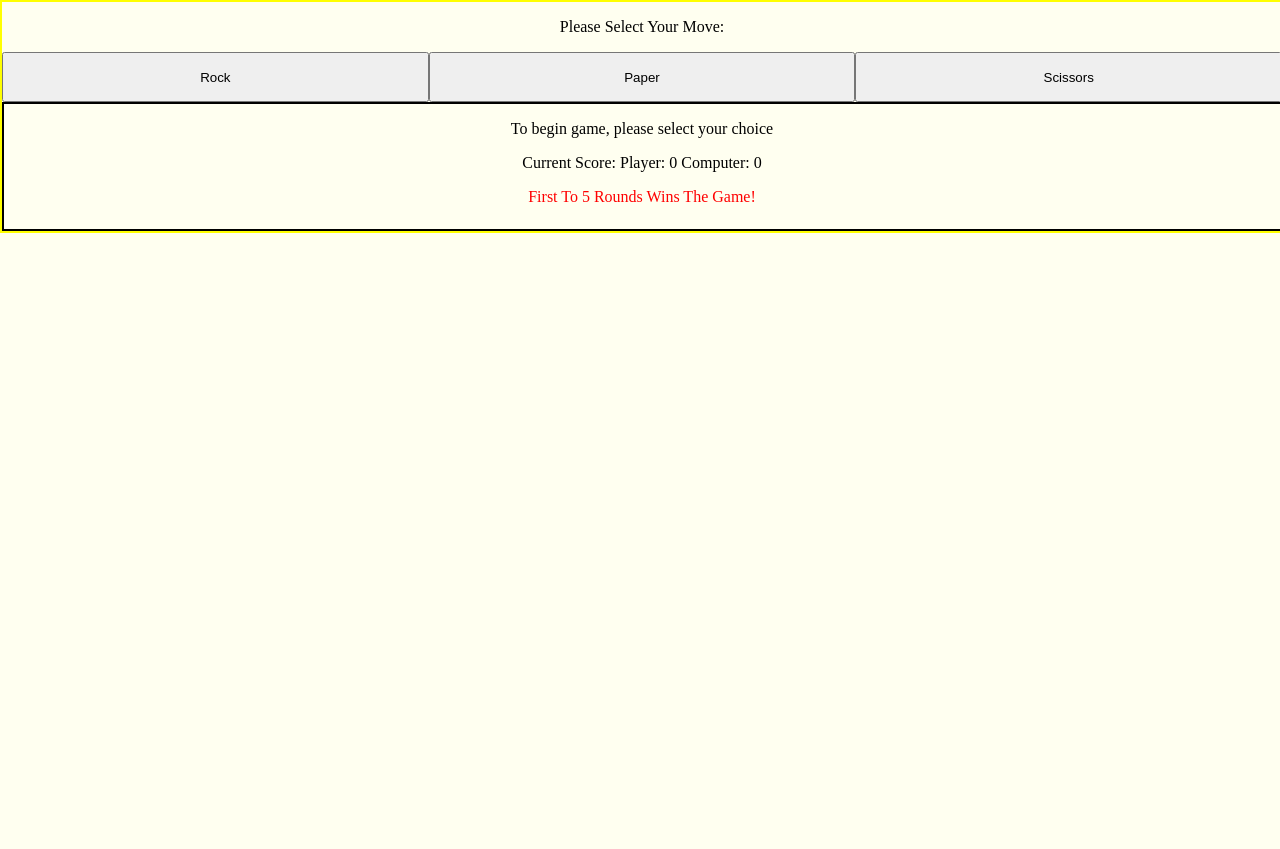
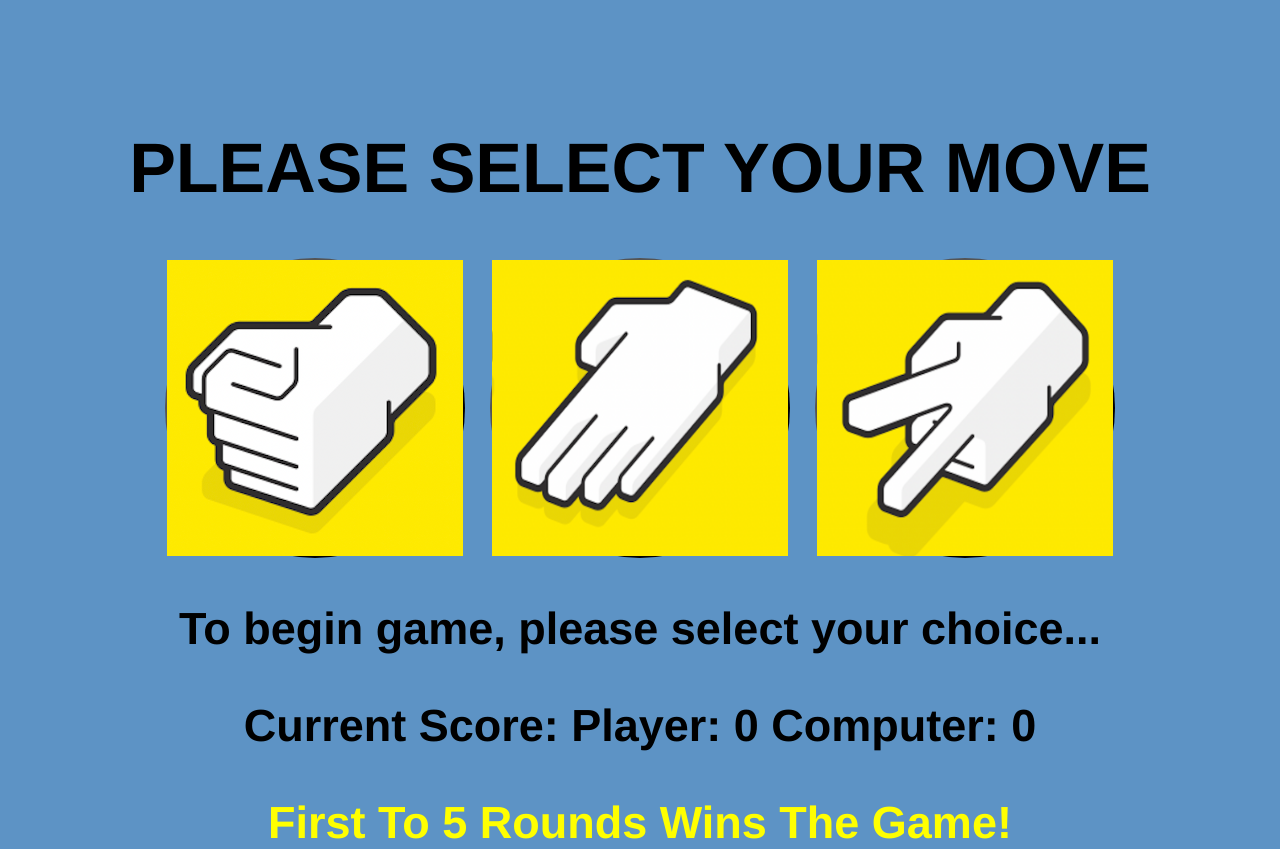
Before and after one commit to rcamach7/RockPaperScissors, a plain HTML site: page index.html in a window 1280 px wide. Before the commit the page ends 800 px from the top, so only its background shows below. Drawn offline with Linux system fonts and the light colour scheme.

Commit message:
Finished final styling

```diff
--- a/index.html
+++ b/index.html
@@ -2,22 +2,23 @@
 <html lang="en">
     <head>
         <meta charset="UTF-8">
-        <title>War Room</title>
-        <link rel="stylesheet" href="style.css">
+        <title>Rock, Paper or Scissors</title>
+        <link rel="stylesheet" href="properties/style.css">
+        <link rel="icon" type="image/png" href="images/favicon.png"/>
     </head>
     <body>
-        <p>Please Select Your Move:</p>
+        <p class="startText">PLEASE SELECT YOUR MOVE</p>
         <main class="mainContainer">
-            <button id="rock">Rock</button>
-            <button id="paper">Paper</button>
-            <button id="scissors">Scissors</button>
+            <button id="rock"><img src="images/rock.png"> </button>
+            <button id="paper"><img src="images/paper.png"></button>
+            <button id="scissors"><img src="images/scissors.png"></button>
         </main>
         <div id="playerConsole">
-            <p id="roundResult">To begin game, please select your choice</p>
+            <p id="roundResult">To begin game, please select your choice...</p>
             <p id="currentScore">Current Score: Player: 0 Computer: 0</p>
             <p class="rules">First To 5 Rounds Wins The Game!</p>
         </div>
 
-        <script type="text/javascript" src="script.js"></script>
+        <script type="text/javascript" src="properties/script.js"></script>
     </body>
 </html>
--- /dev/null
+++ b/properties/style.css
@@ -0,0 +1,75 @@
+html {
+    background-color: rgb(93, 147, 197);
+    font-family: 'Franklin Gothic Medium', 'Arial Narrow', Arial, sans-serif;
+}
+
+body {
+    width: 100%;
+    height: 100%;
+    margin: 0 auto;
+    margin-top: 10%;
+}
+
+.startText {
+    font-weight: bolder;
+    font-size: 70px;
+    margin-bottom: 50px;
+}
+
+/* Create a flex box for our main container */
+.mainContainer {
+    display: flex;
+    justify-content: center;
+    gap: 25px;
+}
+
+p {
+    text-align: center;
+}
+/* Give the scale for each button in our main container */
+button {
+    height: 300px;
+    width: 300px;
+    padding: 0px;
+
+    /* Removed so buttons can be a specific size, not scaled */
+    /* flex: 1; */
+}
+
+/* Set Properties for our plater "console" where we will display results */
+
+#playerConsole {
+    height: 125px;
+    text-align: center;
+
+    font-weight: bolder;
+    font-size: 45px;
+}
+
+.rules {
+    color: yellow;
+}
+
+/* Give Backgrounds to our buttons and their circular shape */
+
+button {
+    border-radius: 50%;
+}
+
+#rock img, #paper img, #scissors img {
+    width: 100%;
+    height: 100%;
+}
+
+/* Hover Properties for each buttton */
+#rock:hover {
+    background-color: var(--secondary-dark-hover);
+}
+
+#paper:hover {
+    background-color: var(--secondary-dark-hover);
+}
+
+#scissors:hover {
+    background-color: var(--secondary-dark-hover);
+}
--- a/style.css
+++ /dev/null
@@ -1,36 +0,0 @@
-html {
-    background-color: ivory;
-}
-
-body {
-    width: 100%;
-    height: 100%;
-    margin: 0 auto;
-
-    border: solid yellow 2px;
-}
-/* Create a flex box for our main container */
-.mainContainer {
-    display: flex;
-}
-
-p {
-    text-align: center;
-}
-/* Give the scale for each button in our main container */
-button {
-    height: 50px;
-    flex: 1;
-}
-
-/* Set Properties for our plater "console" where we will display results */
-
-#playerConsole {
-    height: 125px;
-    border: solid black 2px;
-    text-align: center;
-}
-
-.rules {
-    color: red;
-}
```
Also changed, not shown: images/favicon.png (added), images/paper.png (added), images/rock.png (added), images/scissors.png (added), properties/script.js (renamed from script.js), 1 other file.
